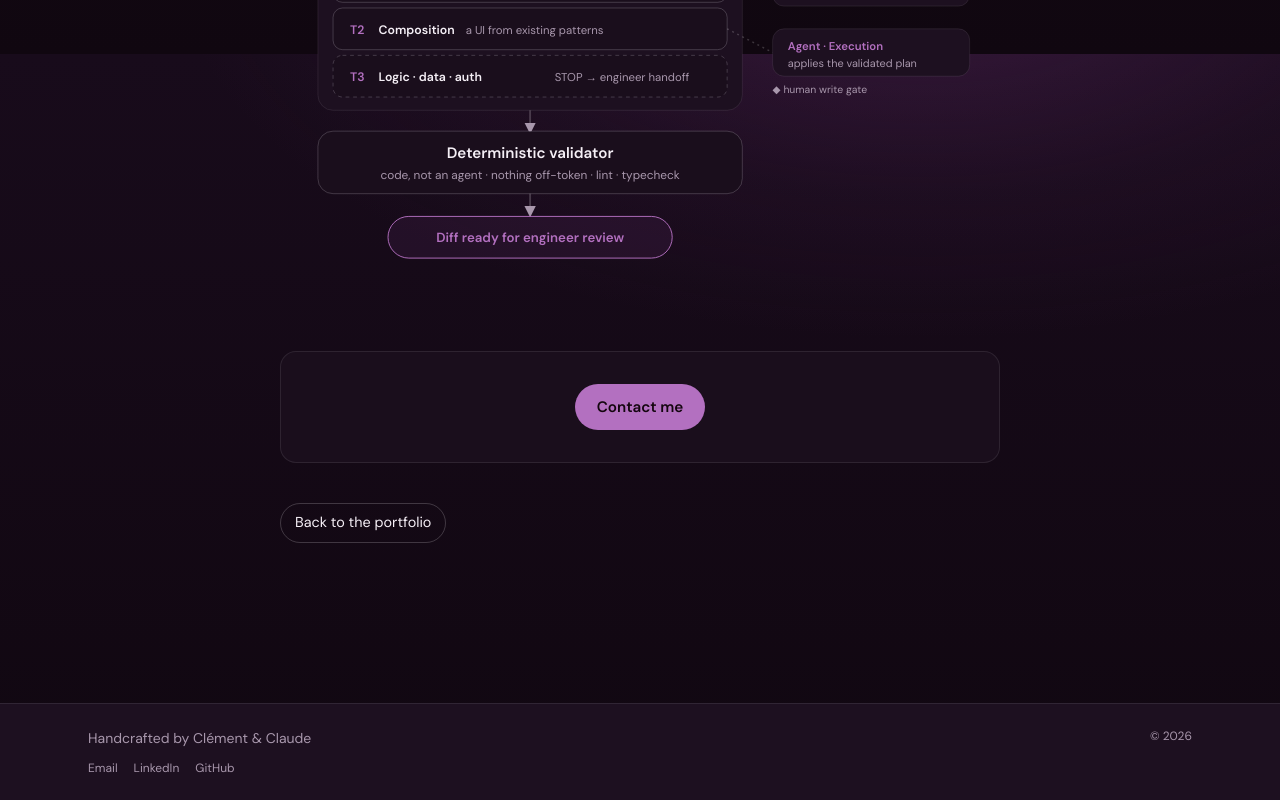
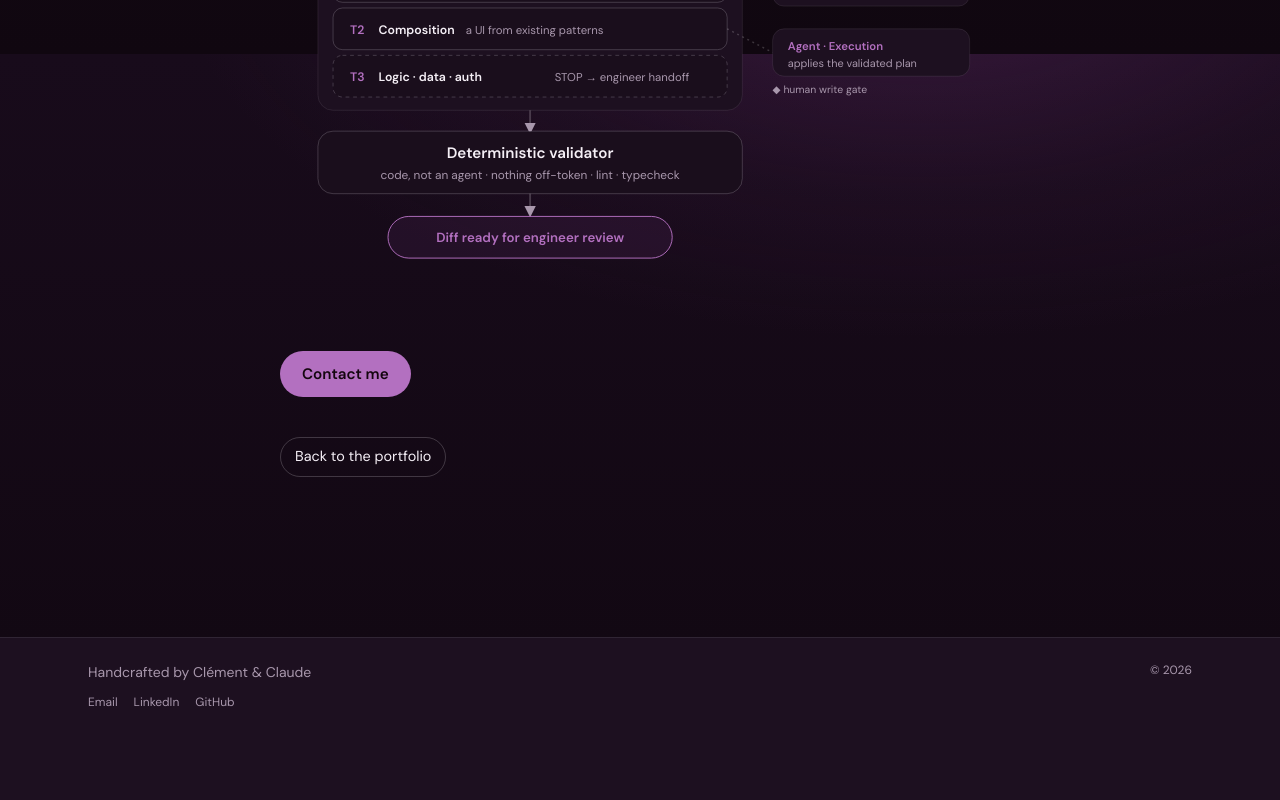
Before and after one commit to ClementPZ/clementpz-portfolio, a Next.js app: page /builder in a window 1280 px wide. Shown: the part 1546-2346 px from the top of the page. After the commit the page ends 2280 px from the top, so only its background shows below. Built offline with nearby package versions, Linux system fonts and the light colour scheme.

Commit message:
Take the box off the page CTAs
A button says press me on its own. The surrounding card only added a
second edge to an already framed page.

Co-Authored-By: Claude Opus 5 <noreply@anthropic.com>

```diff
--- a/src/components/BuilderContent.tsx
+++ b/src/components/BuilderContent.tsx
@@ -51,15 +51,12 @@ export function BuilderContent() {
           <BuilderDiagram />
         </div>
 
-        {/* CTA contact */}
-        <div
-          className="mt-16 rounded-2xl p-8 flex items-center justify-center gap-4"
-          style={{ background: "var(--bg-card)", border: "1px solid var(--border)" }}
-        >
+        {/* CTA contact : le bouton seul, pas de boite autour */}
+        <div className="mt-16">
           <a
             href={accessMailtoHref(profile.email, locale)}
             onClick={(e) => fireConfetti(e.currentTarget)}
-            className="btn-accent shrink-0"
+            className="btn-accent"
           >
             {t.contactCta}
           </a>
--- a/src/components/NrcContent.tsx
+++ b/src/components/NrcContent.tsx
@@ -236,15 +236,12 @@ export function NrcContent() {
           </div>
         </section>
 
-        {/* CTA contact */}
-        <div
-          className="mt-16 rounded-2xl p-8 flex items-center justify-center gap-4"
-          style={{ background: "var(--bg-card)", border: "1px solid var(--border)" }}
-        >
+        {/* CTA contact : le bouton seul, pas de boite autour */}
+        <div className="mt-16">
           <a
             href={accessMailtoHref(profile.email, locale)}
             onClick={(e) => fireConfetti(e.currentTarget)}
-            className="btn-accent shrink-0"
+            className="btn-accent"
           >
             {t.contactCta}
           </a>
```
